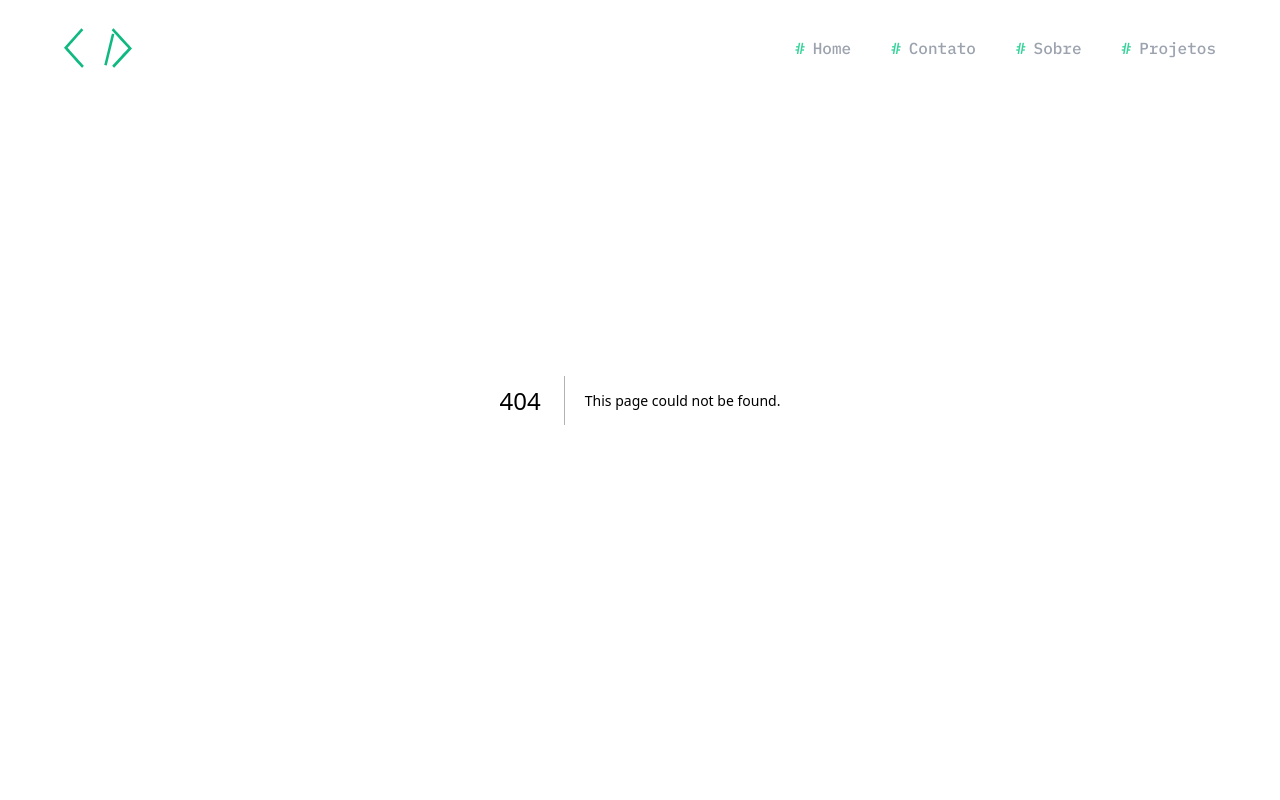
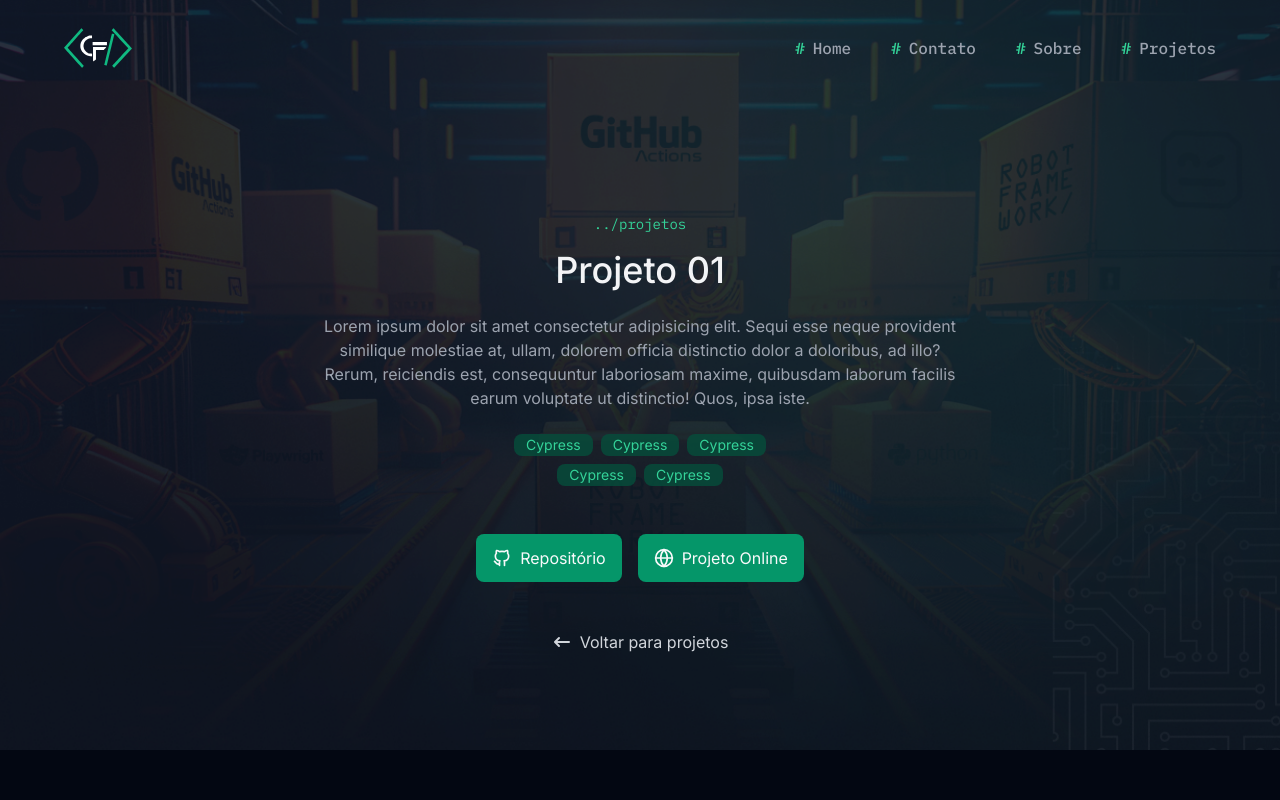
Before and after one commit to CristianoSFMothe/Portfolio, a Next.js app: page /projects/1 in a window 1280 px wide. Before the commit this address had no page. Shown: the top 800 px of the page. Built offline with nearby package versions, Linux system fonts and the light colour scheme.

Commit message:
feat: initial creation of project details view

```diff
--- /dev/null
+++ b/app/components/pages/project/project-details/index.tsx
@@ -0,0 +1,70 @@
+import { Button } from "@/app/components/button";
+import { SectionTitle } from "@/app/components/section-title";
+import { TechBadge } from "@/app/components/tech-badge";
+import { cn } from "@/app/libs/utils";
+import { TbBrandGithub } from "react-icons/tb"
+import { FiGlobe } from "react-icons/fi"
+import { Link } from "@/app/components/link";
+import { HiArrowNarrowLeft } from "react-icons/hi";
+
+export const ProjectDetails = () => {
+  return (
+    <section
+      className={cn(
+        "w-full sm:min-h-[750px] flex flex-col items-center",
+        "justify-end relative pb-10 sm:pb-24 py-24 px-6 overflow-hidden"
+      )}
+    >
+      <div
+        className="absolute inset-0 z-[-1]"
+        style={{
+          background:
+            "url(/images/hero-bg.png) no-repeat center/cover, url(/images/project/project-01.png) no-repeat center/cover",
+        }}
+      />
+
+      <SectionTitle
+        subtitle="projetos"
+        title="Projeto 01"
+        className="text-center items-center sm:[&>h3]:text-4xl"
+      />
+
+      <p className="text-gray-400 text-center max-w-[640px] my-4 sm:my-6 text-sm sm:text-base">
+        Lorem ipsum dolor sit amet consectetur adipisicing elit. Sequi esse
+        neque provident similique molestiae at, ullam, dolorem officia
+        distinctio dolor a doloribus, ad illo? Rerum, reiciendis est,
+        consequuntur laboriosam maxime, quibusdam laborum facilis earum
+        voluptate ut distinctio! Quos, ipsa iste.
+      </p>
+
+      <div className="w-full max-w-[330px] flex flex-wrap gap-2 items-center justify-center">
+        <TechBadge name="Cypress" />
+        <TechBadge name="Cypress" />
+        <TechBadge name="Cypress" />
+        <TechBadge name="Cypress" />
+        <TechBadge name="Cypress" />
+      </div>
+
+      <div className="my-6 sm:my-12 flex items-center gap-2 sm:gap-4 flex-col sm:flex-row">
+        <a href="https://github.com" target="_blank">
+          <Button className="min-x-[180px]">
+            <TbBrandGithub size={20} />
+            Repositório
+          </Button>
+        </a>
+
+        <a href="https://github.com" target="_blank">
+          <Button className="min-x-[180px]">
+            <FiGlobe size={20} />
+            Projeto Online
+          </Button>
+        </a>
+      </div>
+
+      <Link href="/projects">
+        <HiArrowNarrowLeft size={20} />
+        Voltar para projetos
+      </Link>
+    </section>
+  );
+};
--- /dev/null
+++ b/app/projects/[slug]/page.tsx
@@ -0,0 +1,9 @@
+import { ProjectDetails } from "@/app/components/pages/project/project-details";
+
+export default function Project() {
+  return (
+    <>
+      <ProjectDetails />
+    </>
+  );
+}
```
